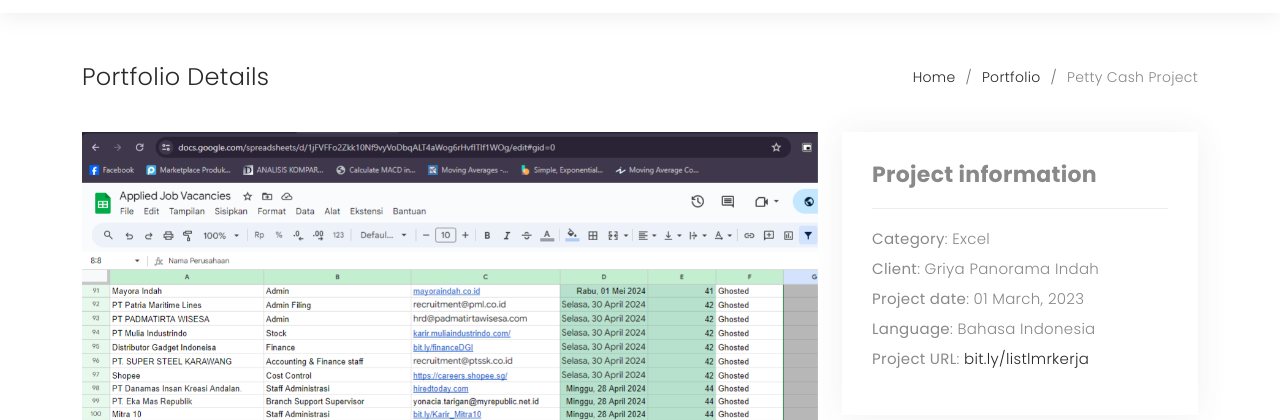
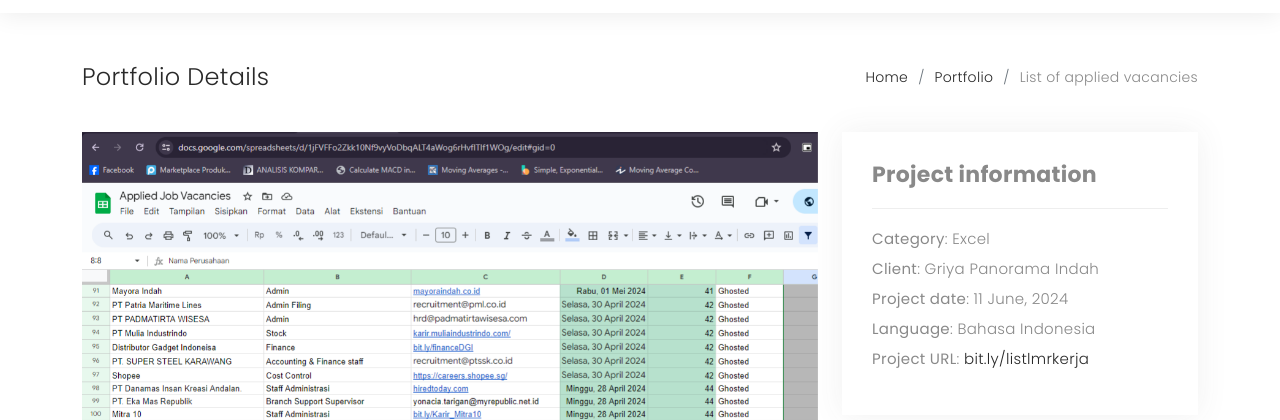
Before and after one commit to rizdotcom/webcv, a plain HTML site: page lamarkerja.html in a window 1280 px wide. Shown: the part 57-477 px from the top of the page. Drawn offline with nearby package versions, Linux system fonts and the light colour scheme; a web font is replaced by a local one.

Commit message:
detailing

```diff
--- a/lamarkerja.html
+++ b/lamarkerja.html
@@ -5,7 +5,7 @@
   <meta charset="utf-8">
   <meta content="width=device-width, initial-scale=1.0" name="viewport">
 
-  <title>Petty Cash Project</title>
+  <title>List of Applied Vacancies</title>
   <meta content="" name="description">
   <meta content="" name="keywords">
 
@@ -87,7 +87,7 @@
           <ol>
             <li><a href="index.html">Home</a></li>
             <li><a href="index.html#portfolio">Portfolio</a></li>
-            <li>Petty Cash Project</li>
+            <li>List of applied vacancies</li>
           </ol>
         </div>
 
@@ -127,7 +127,7 @@
               <ul>
                 <li><strong>Category</strong>: Excel</li>
                 <li><strong>Client</strong>: Griya Panorama Indah</li>
-                <li><strong>Project date</strong>: 01 March, 2023</li>
+                <li><strong>Project date</strong>: 11 June, 2024</li>
                 <li><strong>Language</strong>: Bahasa Indonesia</li>
                 <li><strong>Project URL</strong>: <a href="https://bit.ly/listlmrkerja">bit.ly/listlmrkerja</a></li>
               </ul>
```
